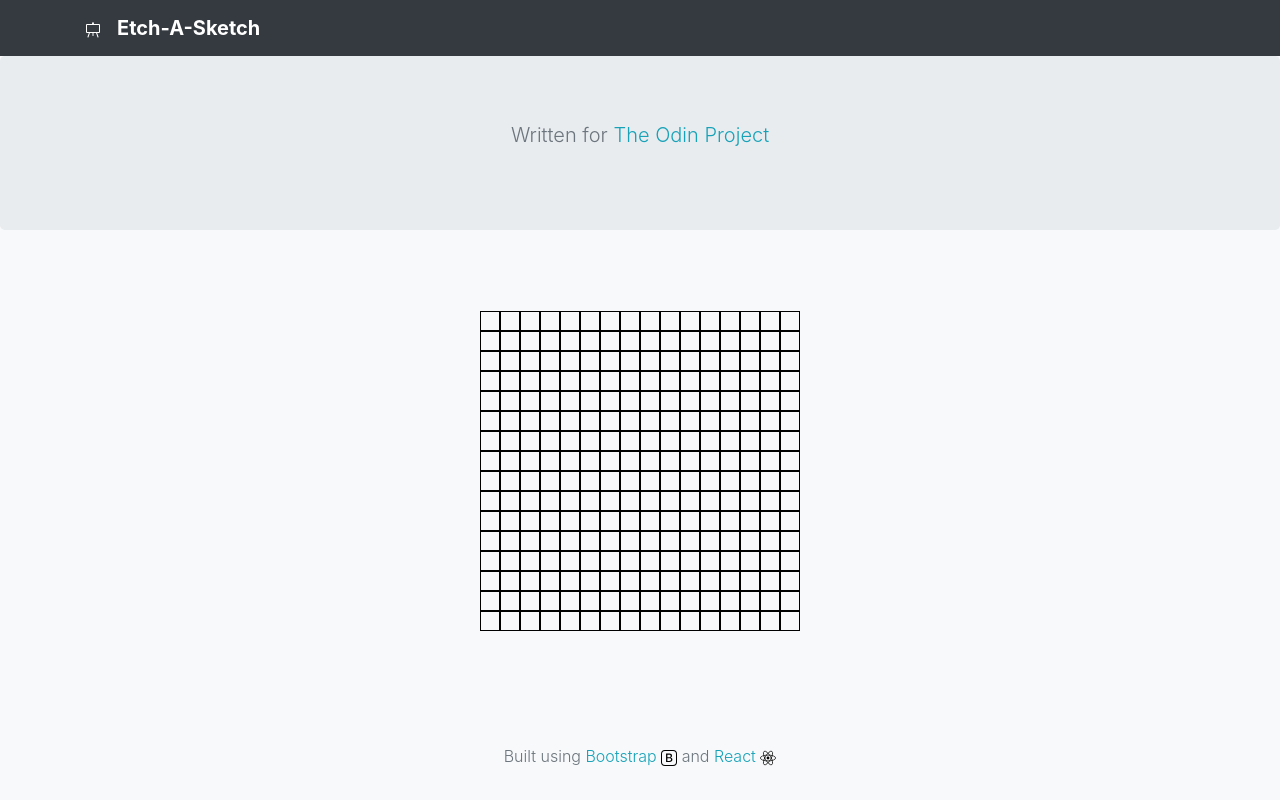
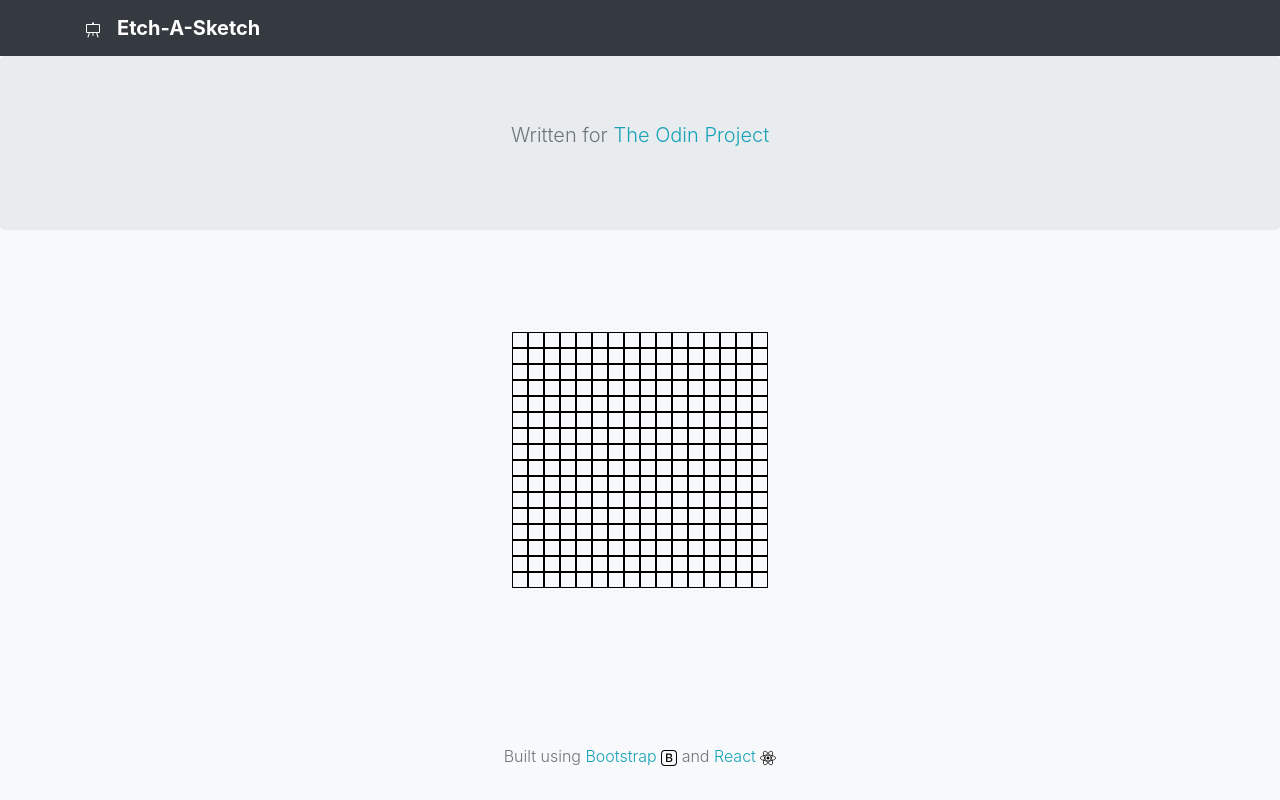
Before and after one commit to clormor/etch-a-sketch, a React (Create React App) app: page / in a window 1280 px wide. Built offline with nearby package versions, Linux system fonts and the light colour scheme.

Commit message:
adjust cell size

```diff
--- a/src/css/EtchASketch.css
+++ b/src/css/EtchASketch.css
@@ -12,6 +12,6 @@
   display: inline-block;
   margin: 0;
   padding: 0;
-  width: 1.25em;
-  height: 1.25em;
+  width: 1em;
+  height: 1em;
 }
```
